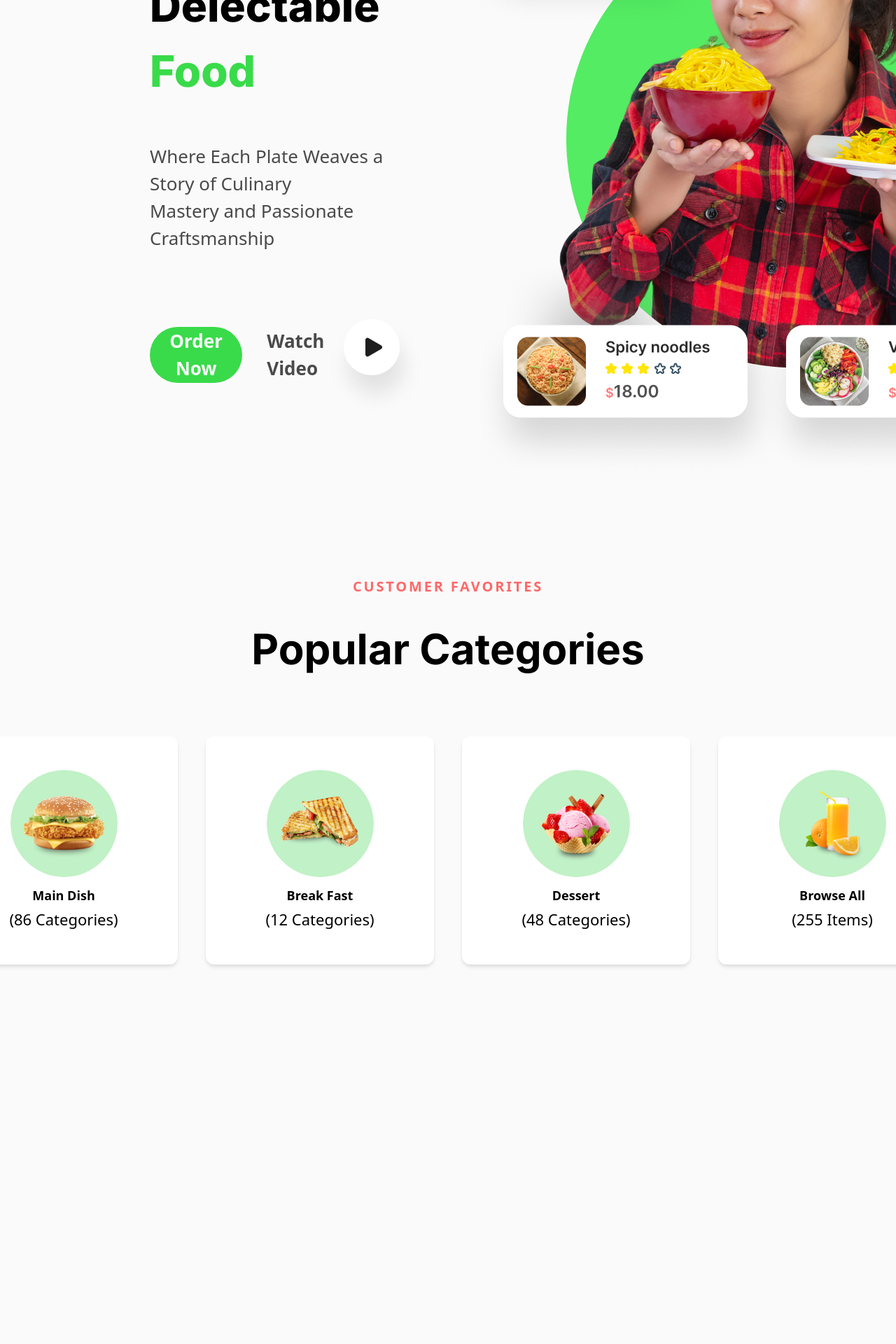
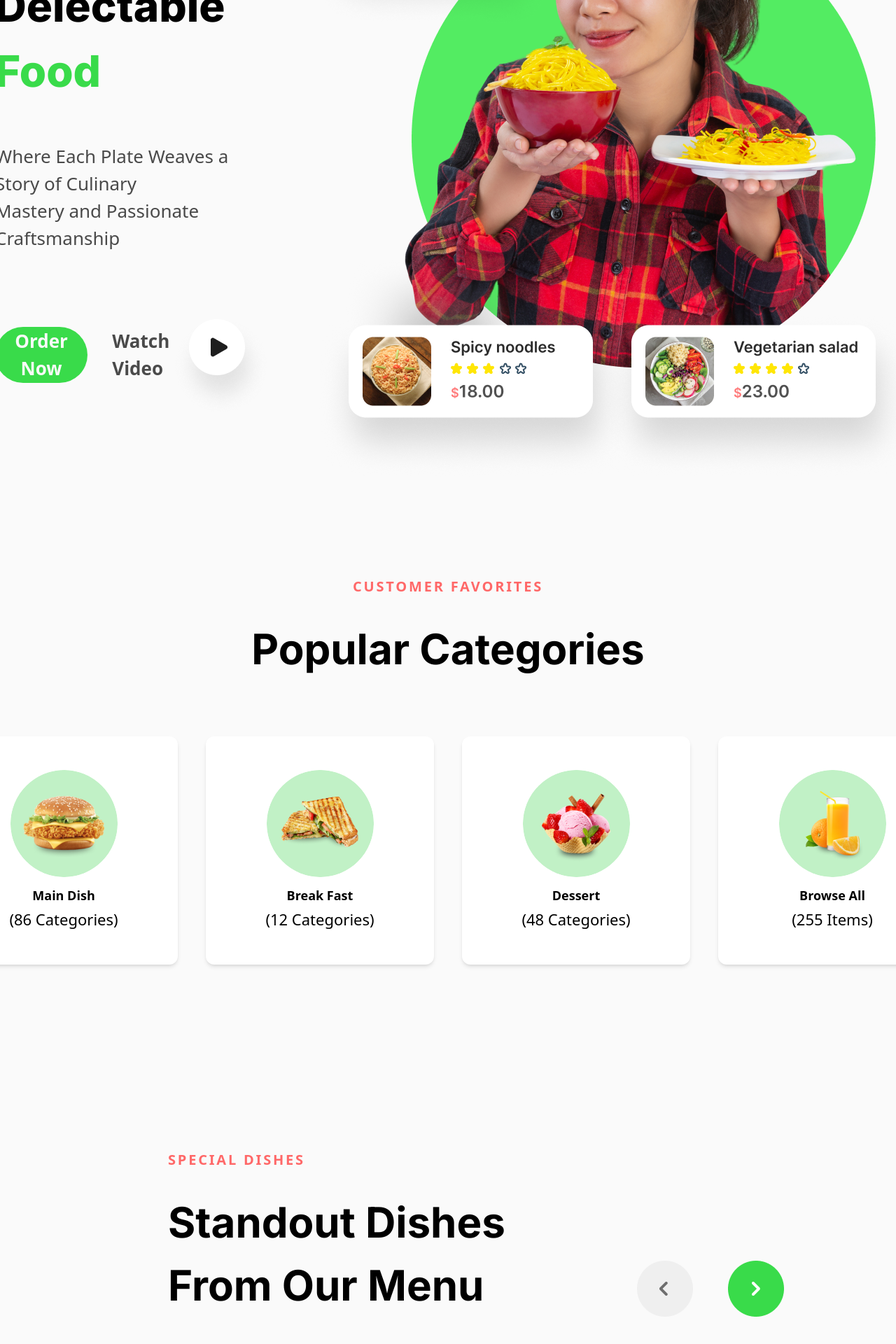
Before and after one commit to ardszsantos/foodi-tailwindreact, a React (Create React App) app: page / in a window 1280 px wide. Shown: the part 488-2408 px from the top of the page at 70% size. Before the commit the page ends 1922 px from the top, so only its background shows below. Built offline with nearby package versions, Linux system fonts and the light colour scheme.

Commit message:
feat: started working on the special dishes section, added the button and correctly positioned them. TODO: Finish the section.

```diff
--- a/src/App.css
+++ b/src/App.css
@@ -13,7 +13,7 @@ body {
   font-size: 20px;
 }
 
-.heroH1 {
+.interFont {
   font-family: 'Inter', sans-serif;
 }
 
@@ -21,9 +21,6 @@ body {
   letter-spacing: 0.175rem;
 }
 
-.popH1 {
-  font-family: 'Inter', sans-serif;
-}
 
 .headerNavBar {
 font-family: "Poppins", sans-serif;
--- a/src/App.js
+++ b/src/App.js
@@ -3,6 +3,7 @@ import './App.css';
 import NavBar from './components/navbar';
 import HeroSection from './components/heroSection';
 import PopularCategories from './components/popCategories';
+import DishesSection from './components/dishesSection';
 
 function App() {
   return (
@@ -10,6 +11,7 @@ function App() {
       <NavBar/>
       <HeroSection/>
       <PopularCategories/>
+      <DishesSection/>
     </div>
   );
 }
--- /dev/null
+++ b/src/components/dishesSection.js
@@ -0,0 +1,20 @@
+const DishesSection = () => {
+  return (
+    <div className="min-h-screen mt-52 ml-60 mainDishesContainer">
+      <p className="mb-[29px] popUpperText text-[20px] font-bold text-sectionDscText">
+        SPECIAL DISHES
+      </p>
+      <div className="flex items-end justify-between">
+        <h1 className="text-left text-[60px] font-bold interFont">
+          Standout Dishes<br/> From Our Menu
+        </h1>
+        <div className="flex gap-[50px] mr-40">
+          <button><img src={`${process.env.PUBLIC_URL}/images/dishesButton1.png`} alt="previous-button"></img></button>
+          <button><img src={`${process.env.PUBLIC_URL}/images/dishesButton2.png`} alt="forward-button"></img></button>
+        </div>
+      </div>
+    </div>
+  );
+}
+
+export default DishesSection;
--- a/src/components/heroSection.js
+++ b/src/components/heroSection.js
@@ -1,9 +1,9 @@
 
 const HeroSection = () => {
   return (
-    <div className="flex items-center heroContainer mt-16 ml-48">
+    <div className="flex justify-center items-center heroContainer mt-16 ml-33">
       <div className="pb-[130px] pl-[22px] flex flex-col gap-[56px] heroTextContainer">
-        <h1 className="heroH1 text-[62px] font-extrabold	">
+        <h1 className="interFont text-[62px] font-extrabold	">
           Dive into Delights <br />
           Of Delectable
           <span className="text-buttonGreen"> Food</span>
--- a/src/components/popCategories.js
+++ b/src/components/popCategories.js
@@ -10,7 +10,7 @@ const PopularCategories = () => {
       <p className="mb-[29px] popUpperText text-[20px] font-bold text-sectionDscText">
         CUSTOMER FAVORITES
       </p>
-      <h1 className="popH1 text-[60px] font-bold">
+      <h1 className="interFont text-[60px] font-bold">
         Popular Categories
       </h1>
       <div className="mt-20 gap-10 m- popCategoriesCards flex">
```
Also changed, not shown: public/images/dishesButton1.png (added), public/images/dishesButton2.png (added).
